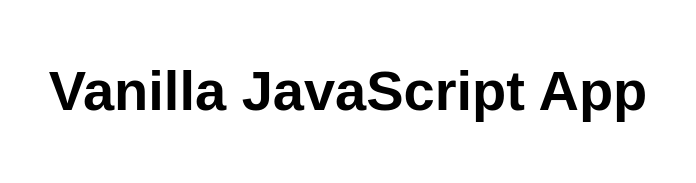
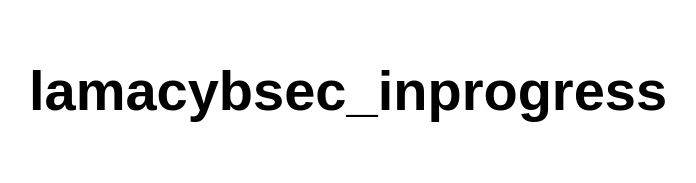
Before and after one commit to kamj95/my-first-static-web-app, a website: page src/index.html in a window 1280 px wide. Shown: the whole page, without its empty margins (292-988 px from the left). Drawn offline with Linux system fonts and the light colour scheme.

Commit message:
Update index.html

```diff
--- a/src/index.html
+++ b/src/index.html
@@ -10,7 +10,7 @@
 
 <body>
   <main>
-    <h1>Vanilla JavaScript App</h1>
+    <h1>lamacybsec_inprogress</h1>
   </main>
 </body>
 
```
